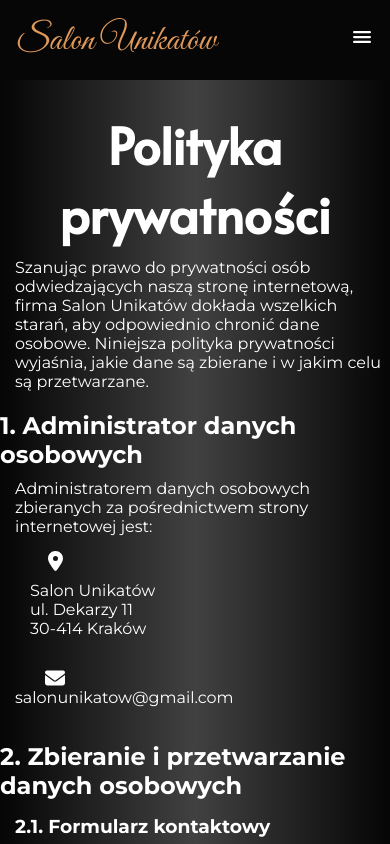
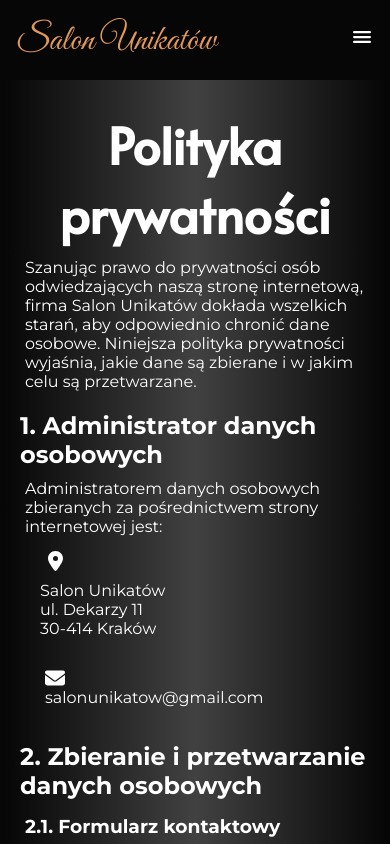
Before and after one commit to jkbednarczyk/subc, a React (Create React App) app: page /privacyPolicy in a window 390 px wide. Shown: the top 844 px of the page. Built offline with nearby package versions, Linux system fonts and the light colour scheme; a web font is replaced by a local one.

Commit message:
SUBC-0010 Adjust privacy policy to mobile view

```diff
--- a/src/components/privacyPolicy/PrivacyPolicy.css
+++ b/src/components/privacyPolicy/PrivacyPolicy.css
@@ -34,3 +34,29 @@
 .outside_policy a {
     color: var(--first-color);
 }
+
+@media (max-width: 780px) {
+    .privacy_policy {
+        max-height: 3000px;
+        height: 100%;
+    }
+
+    .privacy_policy h2 {
+        margin-left: 20px;
+        margin-right: 15px;
+    }
+
+    .privacy_policy h3 {
+        margin-left: 25px;
+        margin-right: 15px;
+    }
+
+    .privacy_policy p {
+        margin-left: 25px;
+        margin-right: 15px;
+    }
+
+    .privacy_policy a {
+        margin-left: 30px;
+    }
+}
```
